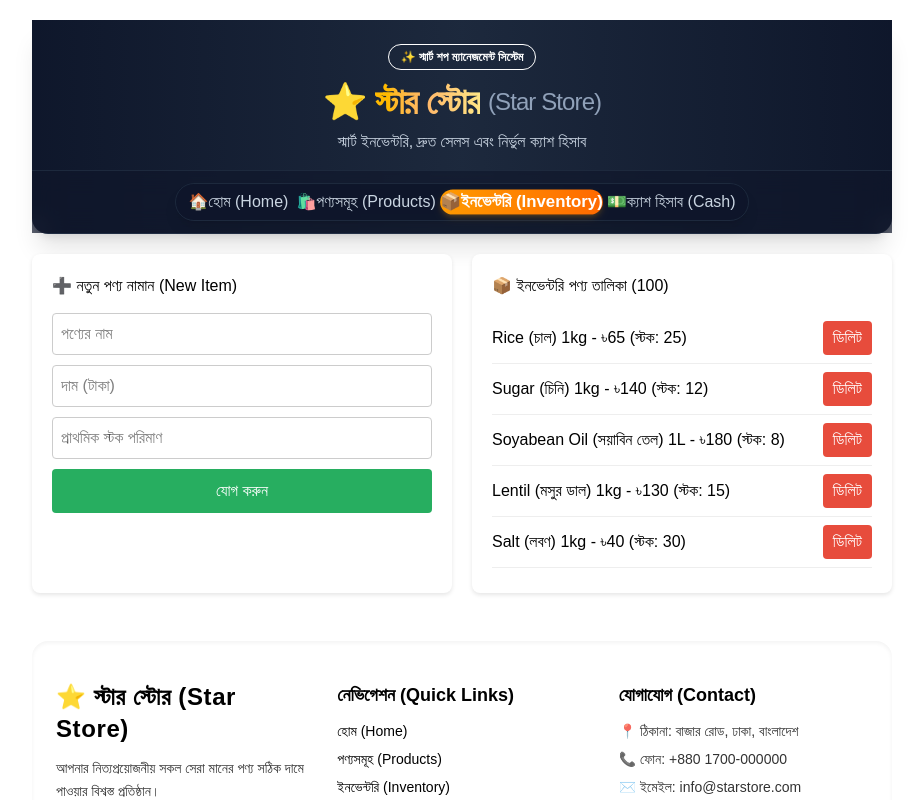
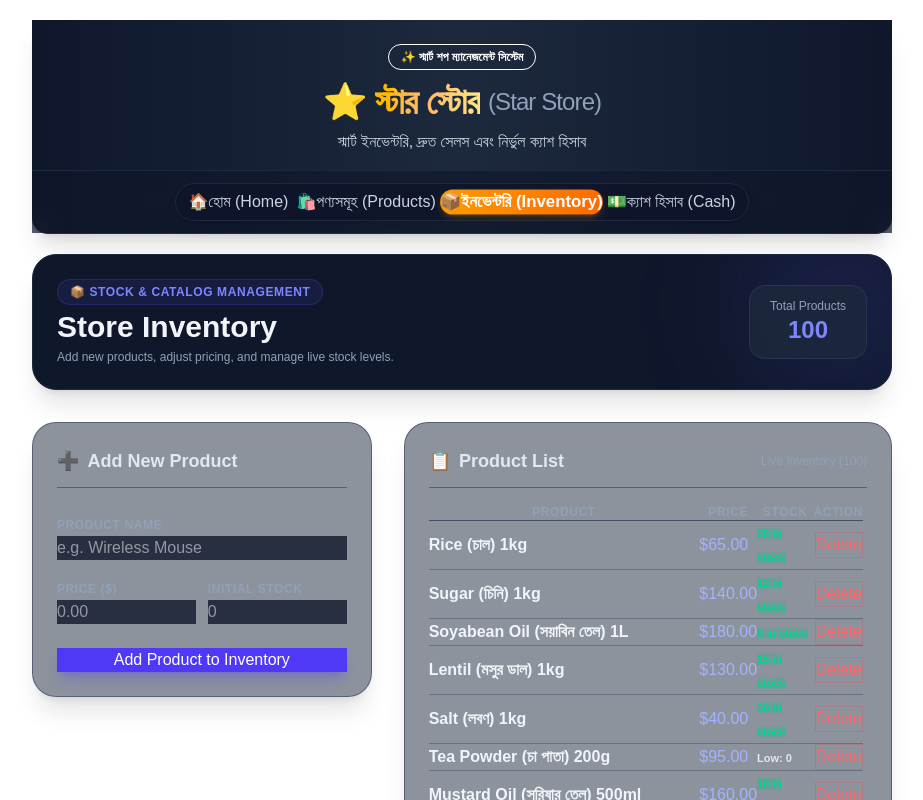
Before and after one commit to rezarajib/star-shop-management, a React (Vite) app: page /inventory in a window 1280 px wide. Shown: the top 800 px of the page, without its empty margins (178-1101 px from the left). Built offline with nearby package versions, Linux system fonts and the light colour scheme.

Commit message:
feat: redesign Inventory page with Tailwind CSS, stock badges, and interactive table

```diff
--- a/src/pages/Inventory/Inventory.jsx
+++ b/src/pages/Inventory/Inventory.jsx
@@ -8,11 +8,11 @@ function Inventory() {
   const [newPrice, setNewPrice] = useState('');
   const [newStock, setNewStock] = useState('');
 
-  // নতুন প্রোডাক্ট অ্যাড করার ফাংশন
+  // Add new product
   const handleAddProduct = (e) => {
     e.preventDefault();
     if (!newName || !newPrice || !newStock) {
-      alert('অনুগ্রহ করে সবগুলো ঘর পূরণ করুন!');
+      alert('Please fill out all fields!');
       return;
     }
 
@@ -29,65 +29,153 @@ function Inventory() {
     setNewStock('');
   };
 
-  // পুরনো প্রোডাক্ট ডিলিট করার ফাংশন
+  // Delete product
   const handleDeleteProduct = (id) => {
-    if (window.confirm('আপনি কি নিশ্চিত যে পণ্যটি মুছে ফেলতে চান?')) {
+    if (window.confirm('Are you sure you want to delete this product?')) {
       setProducts(products.filter((p) => p.id !== id));
     }
   };
 
   return (
-    <div style={{ display: 'grid', gridTemplateColumns: '1fr 1fr', gap: '20px' }}>
+    <div className="space-y-8">
+      {/* Page Header */}
+      <div className="flex flex-col sm:flex-row justify-between items-start sm:items-center gap-4 bg-slate-900 border border-slate-800 p-6 rounded-3xl shadow-xl text-white relative overflow-hidden">
+        <div className="absolute top-0 right-0 -mt-8 -mr-8 w-40 h-40 bg-indigo-500/20 rounded-full blur-3xl pointer-events-none"></div>
 
-      {/* নতুন পণ্য যোগ করার ফর্ম */}
-      <div style={{ backgroundColor: 'white', padding: '20px', borderRadius: '8px', boxShadow: '0 2px 4px rgba(0,0,0,0.1)' }}>
-        <h3 style={{ margin: '0 0 15px 0' }}>➕ নতুন পণ্য নামান (New Item)</h3>
-        <form onSubmit={handleAddProduct} style={{ display: 'flex', flexDirection: 'column', gap: '10px' }}>
+        <div className="relative z-10 space-y-1">
+          <div className="inline-flex items-center gap-2 px-3 py-1 rounded-full bg-indigo-500/10 border border-indigo-500/20 text-indigo-400 text-xs font-semibold uppercase tracking-wider">
+            📦 Stock & Catalog Management
+          </div>
+          <h2 className="text-2xl sm:text-3xl font-extrabold text-slate-100">Store Inventory</h2>
+          <p className="text-xs text-slate-400">Add new products, adjust pricing, and manage live stock levels.</p>
+        </div>
+
+        <div className="relative z-10 bg-slate-800/80 border border-slate-700/60 px-5 py-3 rounded-2xl backdrop-blur-md text-center">
+          <span className="text-xs text-slate-400 font-medium block">Total Products</span>
+          <span className="text-2xl font-bold text-indigo-400">{products.length}</span>
+        </div>
+      </div>
+
+      <div className="grid grid-cols-1 lg:grid-cols-12 gap-8 items-start">
+
+        {/* Left Column: Add Product Form */}
+        <div className="lg:col-span-5 bg-slate-800/50 border border-slate-700/60 backdrop-blur-xl rounded-3xl p-6 shadow-xl text-white space-y-6">
+          <h3 className="text-lg font-bold text-slate-200 border-b border-slate-700/60 pb-3 flex items-center gap-2">
+            <span>➕</span> Add New Product
+          </h3>
+
+          <form onSubmit={handleAddProduct} className="space-y-4">
+            <div className="form-control">
+              <label className="label text-xs font-semibold text-slate-400 uppercase tracking-wider">
+                Product Name
+              </label>
               <input
                 type="text"
-            placeholder="পণ্যের নাম"
+                placeholder="e.g. Wireless Mouse"
                 value={newName}
                 onChange={(e) => setNewName(e.target.value)}
-            style={{ padding: '8px', borderRadius: '4px', border: '1px solid #ccc' }}
+                className="input input-bordered w-full bg-slate-900/80 border-slate-700 text-white focus:border-indigo-500 focus:outline-none"
               />
+            </div>
+
+            <div className="grid grid-cols-2 gap-3">
+              <div className="form-control">
+                <label className="label text-xs font-semibold text-slate-400 uppercase tracking-wider">
+                  Price ($)
+                </label>
                 <input
                   type="number"
-            placeholder="দাম (টাকা)"
+                  step="0.01"
+                  placeholder="0.00"
                   value={newPrice}
                   onChange={(e) => setNewPrice(e.target.value)}
-            style={{ padding: '8px', borderRadius: '4px', border: '1px solid #ccc' }}
+                  className="input input-bordered w-full bg-slate-900/80 border-slate-700 text-white focus:border-indigo-500 focus:outline-none"
                 />
+              </div>
+
+              <div className="form-control">
+                <label className="label text-xs font-semibold text-slate-400 uppercase tracking-wider">
+                  Initial Stock
+                </label>
                 <input
                   type="number"
-            placeholder="প্রাথমিক স্টক পরিমাণ"
+                  placeholder="0"
                   value={newStock}
                   onChange={(e) => setNewStock(e.target.value)}
-            style={{ padding: '8px', borderRadius: '4px', border: '1px solid #ccc' }}
+                  className="input input-bordered w-full bg-slate-900/80 border-slate-700 text-white focus:border-indigo-500 focus:outline-none"
                 />
-          <button type="submit" style={{ padding: '10px', backgroundColor: '#27ae60', color: 'white', border: 'none', borderRadius: '4px', cursor: 'pointer' }}>
-            যোগ করুন
+              </div>
+            </div>
+
+            <button
+              type="submit"
+              className="btn btn-primary w-full bg-indigo-600 hover:bg-indigo-500 border-none text-white shadow-lg shadow-indigo-600/30 hover:scale-[1.02] active:scale-95 transition-all duration-200 mt-2"
+            >
+              Add Product to Inventory
             </button>
           </form>
         </div>
 
-      {/* স্টক তালিকা ও ডিলিট অপশন */}
-      <div style={{ backgroundColor: 'white', padding: '20px', borderRadius: '8px', boxShadow: '0 2px 4px rgba(0,0,0,0.1)' }}>
-        <h3 style={{ margin: '0 0 15px 0' }}>📦 ইনভেন্টরি পণ্য তালিকা ({products.length})</h3>
-        <ul style={{ listStyle: 'none', padding: 0, margin: 0, maxHeight: '260px', overflowY: 'auto' }}>
+        {/* Right Column: Inventory Products List / Table */}
+        <div className="lg:col-span-7 bg-slate-800/50 border border-slate-700/60 backdrop-blur-xl rounded-3xl p-6 shadow-xl text-white space-y-4">
+          <div className="flex items-center justify-between border-b border-slate-700/60 pb-3">
+            <h3 className="text-lg font-bold text-slate-200 flex items-center gap-2">
+              <span>📋</span> Product List
+            </h3>
+            <span className="text-xs text-slate-400">Live Inventory ({products.length})</span>
+          </div>
+
+          {products.length === 0 ? (
+            <div className="text-center py-12 text-slate-500">
+              <p className="text-4xl mb-2">📦</p>
+              <p className="text-sm font-medium">No products in inventory.</p>
+              <p className="text-xs">Add your first product using the form.</p>
+            </div>
+          ) : (
+            <div className="overflow-x-auto max-h-[420px] overflow-y-auto pr-1 scrollbar-thin scrollbar-thumb-slate-700">
+              <table className="table w-full text-slate-200">
+                <thead>
+                  <tr className="border-b border-slate-700/80 text-slate-400 text-xs uppercase tracking-wider">
+                    <th className="bg-transparent">Product</th>
+                    <th className="bg-transparent">Price</th>
+                    <th className="bg-transparent">Stock</th>
+                    <th className="bg-transparent text-right">Action</th>
+                  </tr>
+                </thead>
+                <tbody className="divide-y divide-slate-700/40">
                   {products.map((prod) => (
-            <li key={prod.id} style={{ display: 'flex', justifyContent: 'space-between', alignItems: 'center', padding: '8px 0', borderBottom: '1px solid #eee' }}>
-              <span>{prod.name} - ৳{prod.price} (স্টক: {prod.stock})</span>
+                    <tr key={prod.id} className="hover:bg-slate-700/30 transition-colors">
+                      <td className="font-semibold text-slate-100">{prod.name}</td>
+                      <td className="text-indigo-300 font-medium">${prod.price.toFixed(2)}</td>
+                      <td>
+                        {prod.stock <= 5 ? (
+                          <span className="badge badge-error badge-sm gap-1 font-semibold text-[11px]">
+                            Low: {prod.stock}
+                          </span>
+                        ) : (
+                          <span className="badge badge-success badge-sm gap-1 font-semibold text-[11px] bg-emerald-500/20 text-emerald-400 border-emerald-500/30">
+                            {prod.stock} in stock
+                          </span>
+                        )}
+                      </td>
+                      <td className="text-right">
                         <button
                           onClick={() => handleDeleteProduct(prod.id)}
-                style={{ backgroundColor: '#e74c3c', color: 'white', border: 'none', padding: '5px 10px', borderRadius: '4px', cursor: 'pointer' }}
+                          className="btn btn-ghost btn-xs text-red-400 hover:text-red-300 hover:bg-red-500/10 border border-red-500/20 hover:border-red-500/40 transition-all"
+                          title="Delete Product"
                         >
-                ডিলিট
+                          Delete
                         </button>
-            </li>
+                      </td>
+                    </tr>
                   ))}
-        </ul>
+                </tbody>
+              </table>
+            </div>
+          )}
         </div>
 
+      </div>
     </div>
   );
 }
```
Lines whose indentation alone changed are shown as unchanged.
